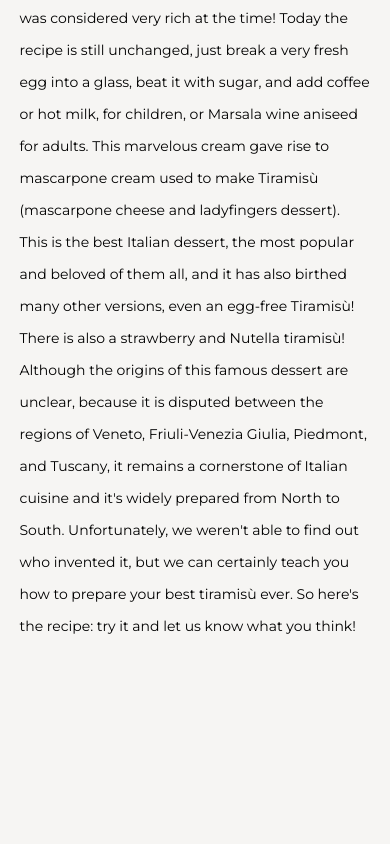
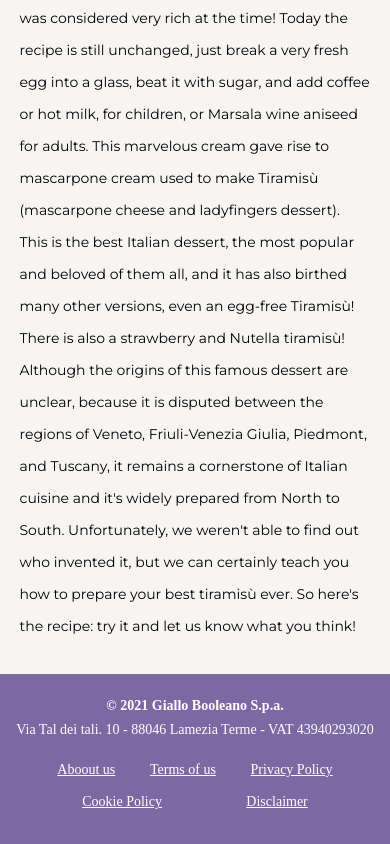
Before and after one commit to alerenna/htmlcss-responsive-layout, a plain HTML site: page index.html in a window 390 px wide. Shown: the part 1156-2000 px from the top of the page. Before the commit the page ends 1798 px from the top, so only its background shows below. Drawn offline with Linux system fonts and the light colour scheme.

Commit message:
Add footer layout + style + responsive

```diff
--- a/assets/style.css
+++ b/assets/style.css
@@ -215,6 +215,7 @@ main {
 
       line-height: 2rem;
       font-size: 14px;
+      margin-bottom: 2rem;
 
       img
       {
@@ -227,13 +228,60 @@ main {
     }
   }
 
-
 }
 
 /* end MAIN */
 
 /* FOOTER */
 
+footer
+{
+  background-color: var(--gz-secondary-light);
+  font-size: 14px;
+  flex-direction: column;
+  align-items: center;
+
+  .copyright
+  {
+    color: var(--gz-second-bg);
+    text-align: center;
+    padding: 1.5rem 0 0.5rem 0;
+    font-weight: 900;
+  }
+
+  .indirizzo
+  {
+    color: var(--gz-second-bg);
+    text-align: center;
+  }
+
+  .nav-secondary
+  {
+    background-color: var(--gz-secondary-light);
+    justify-content: center;
+
+
+    ul
+    {
+      justify-content: space-around;
+      flex-wrap: wrap;
+      padding:  1.5rem 2.5rem;
+      list-style: none;
+
+      li
+      {
+        margin-bottom: 1rem;
+      }
+
+
+    }
+    a
+    {
+      color: var(--gz-second-bg);
+    }
+  }
+
+}
 /* end FOOTER */
 
 /* RESPONSIVE */
@@ -317,6 +365,23 @@ main {
   }
 }
 
+footer
+{
+  .nav-secondary
+  {
+
+    ul
+    {
+      padding: none;
+
+      li
+      {
+        padding: 0 1rem;
+      }
+    }
+
+}
+}
 
 /* DEKSTOP RESPONSIVE */
 @media screen and (min-width:992px) {
@@ -375,4 +440,30 @@ main {
       }
     }
   }
-}
+
+  footer
+  {
+    flex-direction: row;
+    justify-content: space-between;
+    align-items: baseline;
+    padding: 1rem;
+
+    .copyright
+    {
+      text-align:unset;
+      padding-left: 0rem;
+    }
+
+    .indirizzo
+    {
+      text-align:unset;
+      padding-left: 0rem;
+    }
+
+    ul
+    {
+      padding: 0 !important;
+    }
+
+    }
+  }
--- a/index.html
+++ b/index.html
@@ -83,7 +83,25 @@
 
 
     </main>
-    <footer></footer>
+    <footer class="d-flex">
+        <div class="left">
+            <div class="copyright">&copy; 2021 Giallo Booleano S.p.a.</div>
+            <div class="indirizzo">Via Tal dei tali. 10 - 88046 Lamezia Terme - VAT 43940293020</div>
+        </div>
+
+        <div class="right d-flex">
+            <nav class="nav-secondary d-flex">
+                <ul class="d-flex">
+                    <li><a href="#">Aboout us</a></li>
+                    <li><a href="#">Terms of us</a></li>
+                    <li><a href="#">Privacy Policy</a></li>
+                    <li><a href="#">Cookie Policy</a></li>
+                    <li><a href="#">Disclaimer</a></li>
+                </ul>
+            </nav>
+        </div>
+
+    </footer>
 
 </body>
 
```
